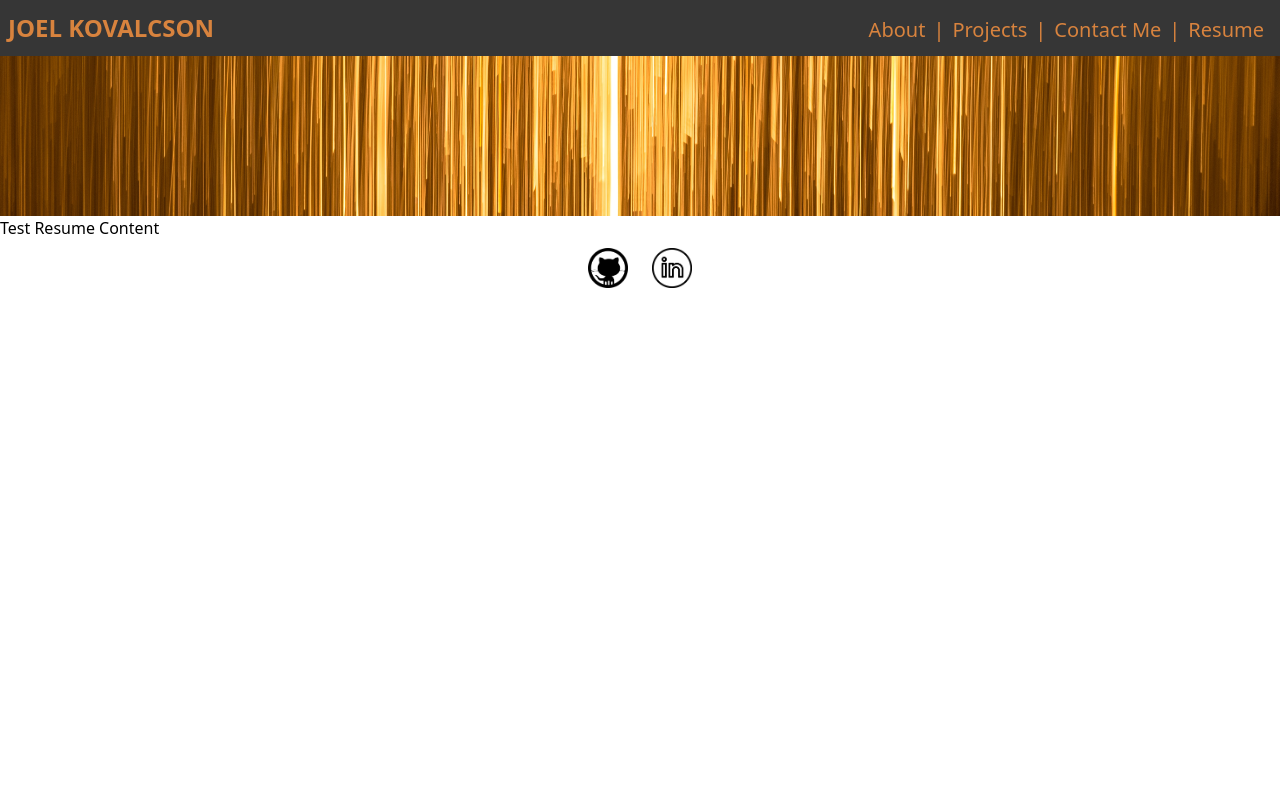
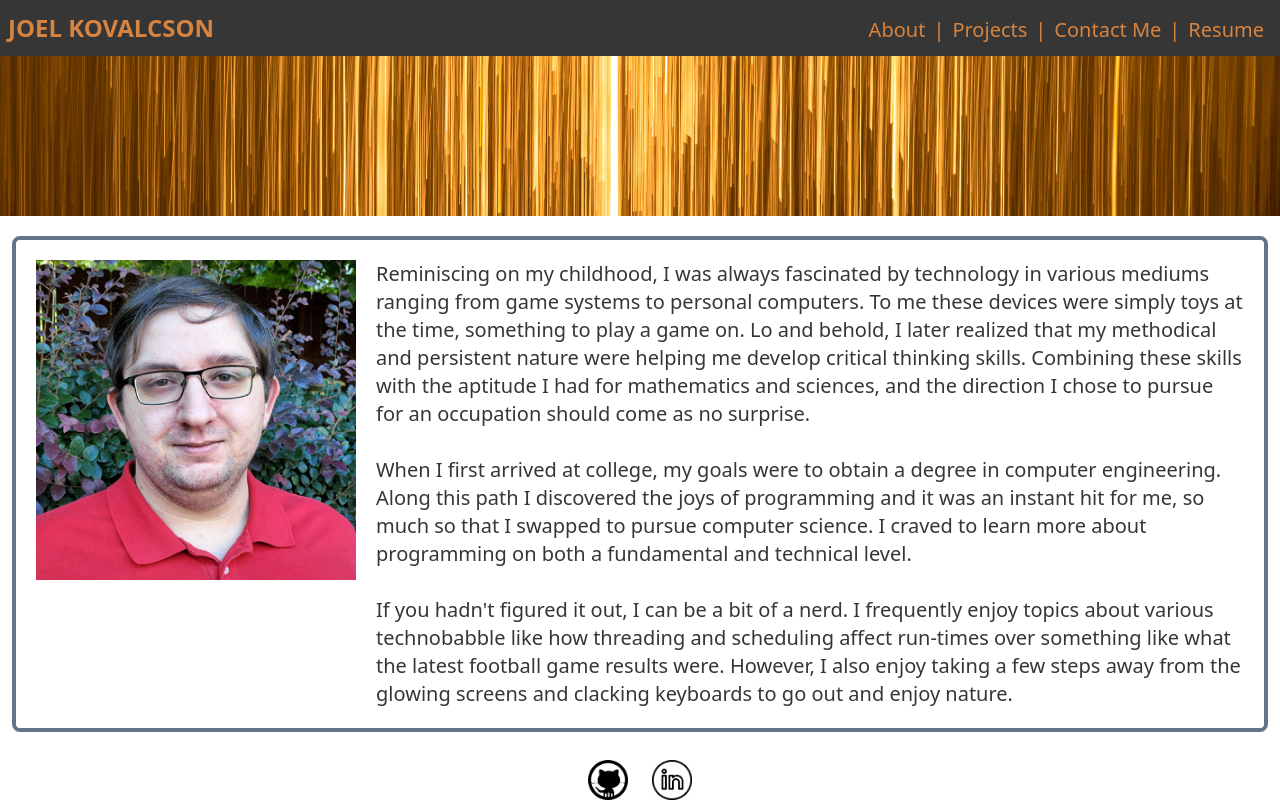
Before and after one commit to JoelKovalcson/Portfolio, a React (Create React App) app: page /resume in a window 1280 px wide. Built offline with nearby package versions, Linux system fonts and the light colour scheme.

Commit message:
Updated routes to display the proper URL

```diff
--- a/src/App.js
+++ b/src/App.js
@@ -11,10 +11,10 @@ function App() {
 		<Router>
 			<Header/>
 				<Switch>
-					<Route exact path="/" component={About}></Route>
-					<Route exact path="/projects" component={Projects}></Route>
-					<Route exact path="/contact" component={Contact}></Route>
-					<Route exact path="/resume" component={Resume}></Route>
+					<Route exact path="/Portfolio/" component={About}></Route>
+					<Route exact path="/Portfolio/projects" component={Projects}></Route>
+					<Route exact path="/Portfolio/contact" component={Contact}></Route>
+					<Route exact path="/Portfolio/resume" component={Resume}></Route>
 					{/* Catch any other routes and redirect back to about */}
 					<Route component={About}/>
 				</Switch>
```
